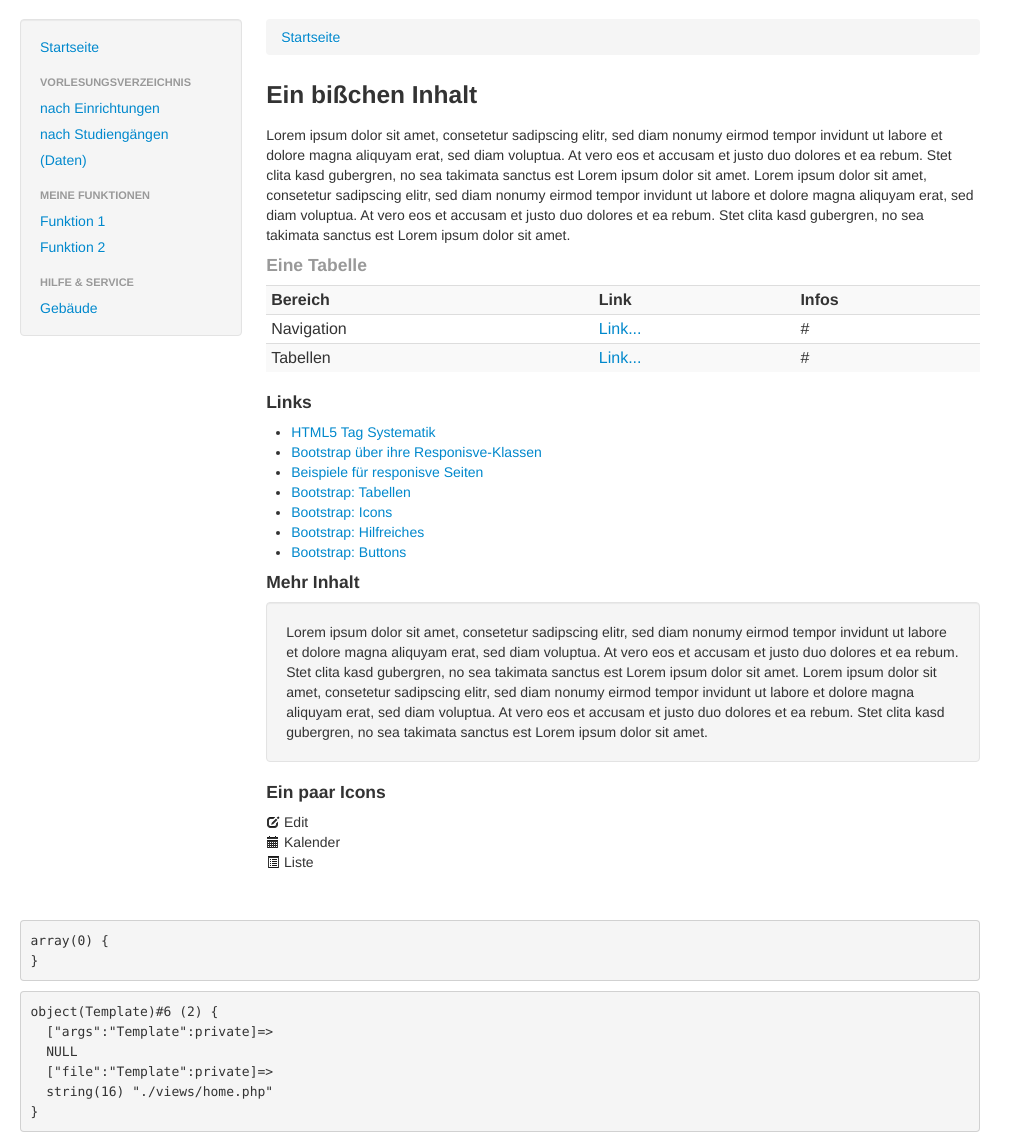
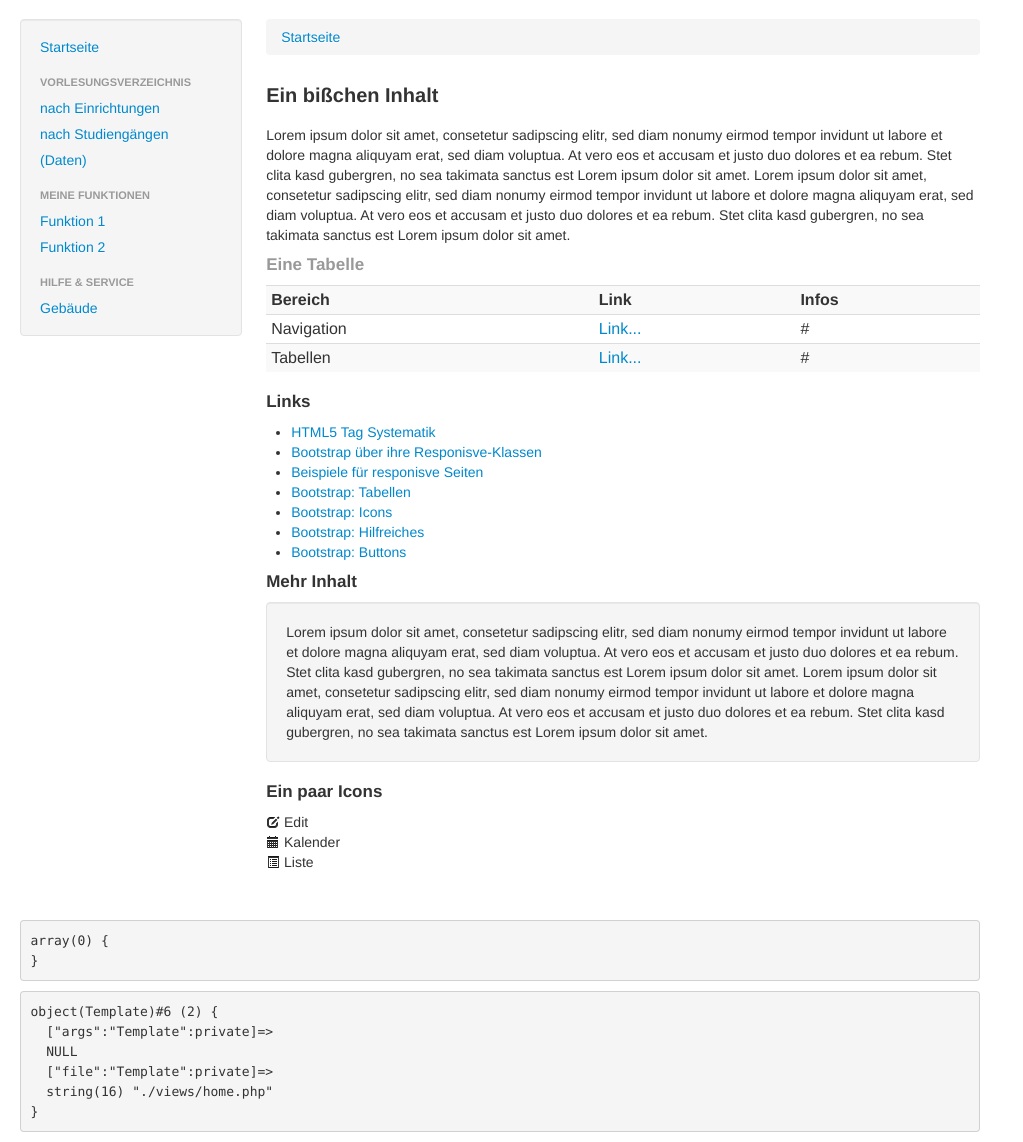
Before and after one commit to david-vlz/responsive-klips, a PHP site: page / in a window 1280 px wide. Shown: the part 129-1271 px from the top of the page, without its empty margins (0-1023 px from the left). Run offline with PHP 8.4, Linux system fonts and the light colour scheme; data that the repository does not hold is empty.

Commit message:
Überschriftengrößen für h3 h4 angepasst

```diff
--- a/css/custom.css
+++ b/css/custom.css
@@ -82,6 +82,14 @@ h2 {
   font-size: 24px;
 }
 
+h3 {
+  font-size: 20px;
+}
+
+h4 {
+  font-size: 17px;
+}
+
 .breadcrumb {
   color: #999;
 }
```
